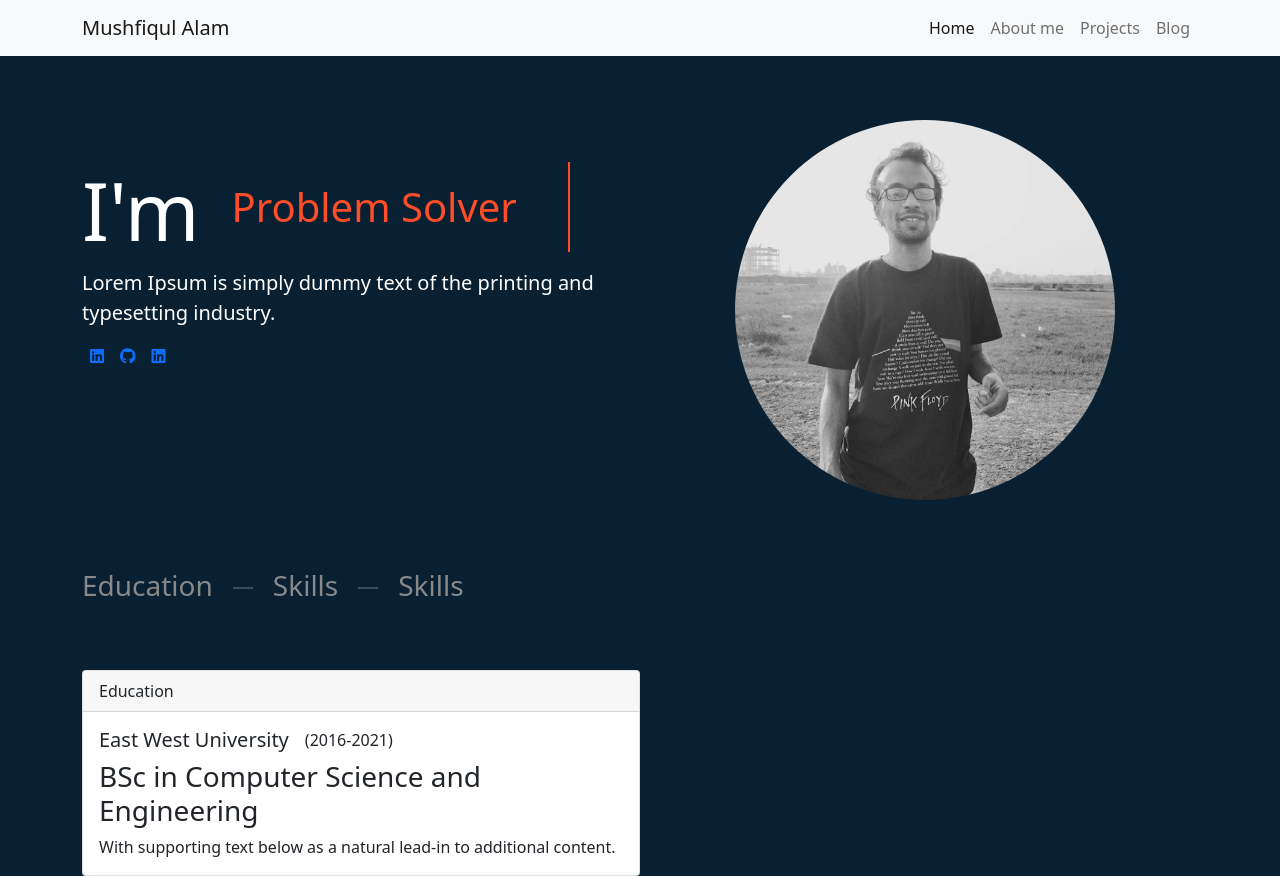
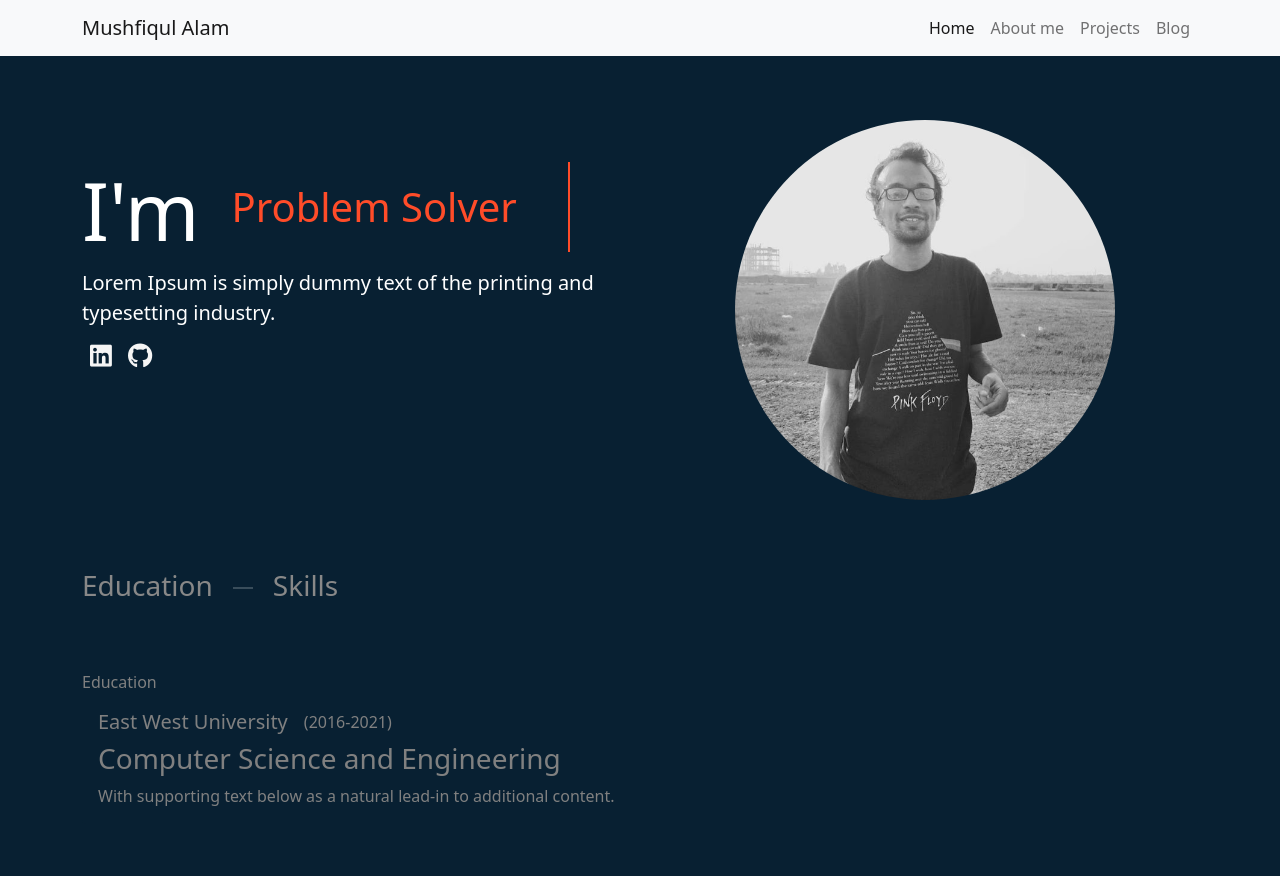
Before and after one commit to Sherlock67/Resume, a plain HTML site: page index.html in a window 1280 px wide. After the commit the page ends 824 px from the top, so only its background shows below. Drawn offline with nearby package versions, Linux system fonts and the light colour scheme.

Commit message:
things changed a little

```diff
--- a/css/style.css
+++ b/css/style.css
@@ -88,3 +88,10 @@ body {
      margin: 0 20px;
      margin-top: 2px;
  }
+.size{
+    font-size: 25px;
+    color: whitesmoke;
+}
+.text{
+    color: gray;
+}
--- a/index.html
+++ b/index.html
@@ -83,9 +83,9 @@
                       typesetting industry.
                     </p>
                     <ul class="list-unstyled d-flex ">
-                        <li class=" mx-2" ><a href="#"><i class="fab fa-linkedin"></i></a></li>
-                        <li class=" mx-2" ><a href="#"><i class="fab fa-github"></i></a></li>
-                        <li class=" mx-2" ><a href="#"><i class="fab fa-linkedin"></i></a></li>
+                        <li class=" mx-2" ><a href="#"><i class="size fab fa-linkedin"></i></a></li>
+                        <li class=" mx-2" ><a href="#"><i class=" size fab fa-github"></i></a></li>
+
                     </ul>
 
                   </div>
@@ -104,19 +104,17 @@
           <div class="container pt-5">
             <ul class="d-flex flex-row list-unstyled">
               <li class="basic ">
-                <a class="text-decoration-none fs-3 font-weight-bold"style="color: #888;" href="">Education</a>
+                <a class="text-decoration-none fs-3 font-weight-bold" href="#edu"style="color: #888;" href="">Education</a>
               </li>
-              <li class="basic">
-                <a class="text-decoration-none fs-3 font-weight-bold "style="color: #888;" href="">Skills</a>
+              <li >
+                <a class="text-decoration-none fs-3 font-weight-bold "  href="#skill"style="color: #888;" href="">Skills</a>
               </li>
-              <li>
-                <a class="text-decoration-none fs-3 font-weight-bold "style="color: #888;" href="">Skills</a>
-              </li>
+
             </ul>
           </div>
-          <div class="container pt-5">
-            <div class="card w-50">
-              <div class="card-header">
+          <div class="container pt-5" id="edu">
+            <div class="card text border-0" style="background-color: #082032;">
+              <div>
                 Education
               </div>
               <div class="card-body">
@@ -125,11 +123,12 @@
                     <h5 class="card-title">East West University</h5>
                     <span class="px-3">(2016-2021)</span>
                   </div>
-                  <h3>BSc in Computer Science and Engineering</h3>
+                  <h3>Computer Science and Engineering</h3>
                   <p class="card-text">With supporting text below as a natural lead-in to additional content.</p>
                 </li>
               </div>
             </div>
+
           </div>
         </section>
  </main>
```
